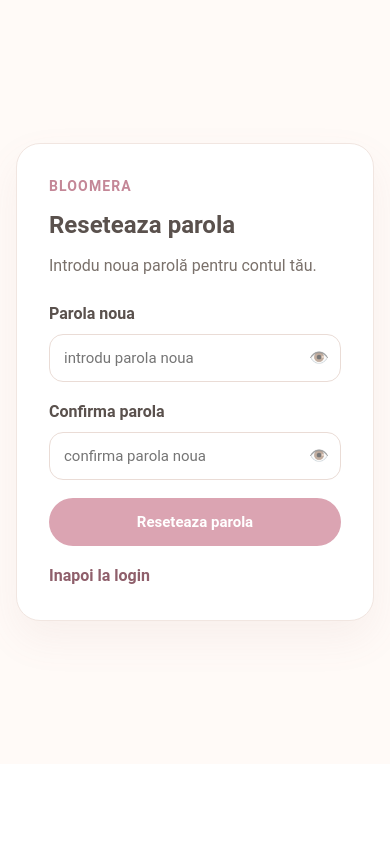
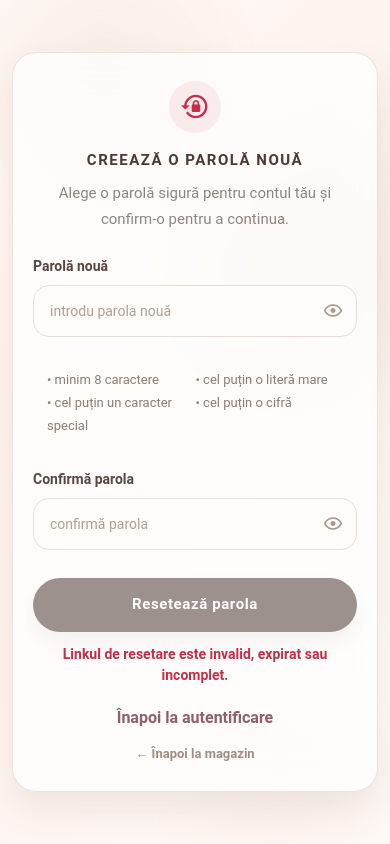
Before and after one commit to anarotaru20/flower-shop, a Vue app in the folder client/: page /reset-password in a window 390 px wide. Built offline with nearby package versions, Linux system fonts and the light colour scheme; no server answers; a web font is replaced by a local one.

Commit message:
reset pass: design and validation on fields

```diff
--- a/client/src/views/ResetPasswordView.vue
+++ b/client/src/views/ResetPasswordView.vue
@@ -1,43 +1,75 @@
 <template>
   <section class="auth-page">
+    <div class="auth-background">
+      <span class="blob blob-1"></span>
+      <span class="blob blob-2"></span>
+      <span class="blob blob-3"></span>
+    </div>
+
+    <div class="auth-card-wrap">
       <div class="auth-card">
-      <p class="auth-badge">Bloomera</p>
-      <h1>Reseteaza parola</h1>
-      <p class="auth-subtitle">Introdu noua parolă pentru contul tău.</p>
+        <template v-if="!resetCompleted">
+          <div class="icon-top">
+            <v-icon size="28">mdi-lock-reset</v-icon>
+          </div>
+
+          <p class="auth-badge">Creează o parolă nouă</p>
+          <p class="auth-subtitle">
+            Alege o parolă sigură pentru contul tău și confirm-o pentru a continua.
+          </p>
 
           <form class="auth-form" @submit.prevent="handleSubmit">
             <div class="form-group">
-          <label for="password">Parola noua</label>
+              <label for="password">Parolă nouă</label>
               <div class="input-wrapper">
                 <input
                   id="password"
                   :type="showPassword ? 'text' : 'password'"
-              placeholder="introdu parola noua"
+                  placeholder="introdu parola nouă"
                   v-model="form.password"
                 />
-            <span class="eye" @click="showPassword = !showPassword">
-              {{ showPassword ? '🙈' : '👁️' }}
-            </span>
+                <button type="button" class="eye" @click="showPassword = !showPassword">
+                  <v-icon size="20">
+                    {{ showPassword ? 'mdi-eye-off-outline' : 'mdi-eye-outline' }}
+                  </v-icon>
+                </button>
               </div>
             </div>
 
+            <div class="password-rules">
+              <p :class="{ valid: validations.length }">• minim 8 caractere</p>
+              <p :class="{ valid: validations.uppercase }">• cel puțin o literă mare</p>
+              <p :class="{ valid: validations.special }">• cel puțin un caracter special</p>
+              <p :class="{ valid: validations.number }">• cel puțin o cifră</p>
+            </div>
+
             <div class="form-group">
-          <label for="confirm_password">Confirma parola</label>
+              <label for="confirm_password">Confirmă parola</label>
               <div class="input-wrapper">
                 <input
                   id="confirm_password"
                   :type="showConfirmPassword ? 'text' : 'password'"
-              placeholder="confirma parola noua"
+                  placeholder="confirmă parola"
                   v-model="form.confirm_password"
                 />
-            <span class="eye" @click="showConfirmPassword = !showConfirmPassword">
-              {{ showConfirmPassword ? '🙈' : '👁️' }}
-            </span>
+                <button
+                  type="button"
+                  class="eye"
+                  @click="showConfirmPassword = !showConfirmPassword"
+                >
+                  <v-icon size="20">
+                    {{ showConfirmPassword ? 'mdi-eye-off-outline' : 'mdi-eye-outline' }}
+                  </v-icon>
+                </button>
               </div>
             </div>
 
-        <button type="submit" class="auth-button">
-          {{ auth.loading ? 'Se proceseaza...' : 'Reseteaza parola' }}
+            <p v-if="form.confirm_password && !passwordsMatch" class="error inline-error">
+              Parolele nu coincid.
+            </p>
+
+            <button type="submit" class="auth-button" :disabled="!canSubmit">
+              {{ auth.loading ? 'Se procesează...' : 'Resetează parola' }}
             </button>
           </form>
 
@@ -45,51 +77,123 @@
           <p v-if="auth.successMessage" class="success">{{ auth.successMessage }}</p>
 
           <div class="auth-links">
-        <RouterLink to="/login">Inapoi la login</RouterLink>
+            <RouterLink to="/login">Înapoi la autentificare</RouterLink>
+            <RouterLink to="/" class="back-home">← Înapoi la magazin</RouterLink>
+          </div>
+        </template>
+
+        <template v-else>
+          <div class="success-state">
+            <div class="success-icon">
+              <v-icon size="34">mdi-check</v-icon>
+            </div>
+
+            <p class="auth-badge">Bloomera</p>
+            <h2>Parola a fost actualizată</h2>
+            <p class="auth-subtitle success-subtitle">
+              Totul este pregătit. Te redirecționăm către autentificare.
+            </p>
+
+            <RouterLink to="/login" class="auth-button success-button-link">
+              Mergi la autentificare
+            </RouterLink>
+          </div>
+        </template>
       </div>
     </div>
   </section>
 </template>
 
 <script setup>
-import { ref, onMounted } from 'vue'
-import { useRouter } from 'vue-router'
+import { computed, onMounted, ref } from 'vue'
+import { useRouter, useRoute } from 'vue-router'
 import { useAuthStore } from '@/stores/auth'
 import { supabase } from '@/lib/supabase'
 
 const router = useRouter()
+const route = useRoute()
 const auth = useAuthStore()
 
 const showPassword = ref(false)
 const showConfirmPassword = ref(false)
-
 const accessToken = ref('')
 const refreshToken = ref('')
+const resetCompleted = ref(false)
 
 const form = ref({
   password: '',
   confirm_password: '',
 })
 
+const validations = computed(() => ({
+  length: form.value.password.length >= 8,
+  uppercase: /[A-ZĂÂÎȘȚ]/.test(form.value.password),
+  lowercase: /[a-zăâîșț]/.test(form.value.password),
+  number: /\d/.test(form.value.password),
+  special: /[^A-Za-zĂÂÎȘȚăâîșț0-9]/.test(form.value.password),
+}))
+
+const passwordsMatch = computed(() => {
+  return form.value.password === form.value.confirm_password
+})
+
+const isPasswordValid = computed(() => {
+  return (
+    validations.value.length &&
+    validations.value.uppercase &&
+    validations.value.lowercase &&
+    validations.value.number &&
+    validations.value.special
+  )
+})
+
+const hasValidSessionTokens = computed(() => {
+  return Boolean(accessToken.value && refreshToken.value)
+})
+
+const canSubmit = computed(() => {
+  return Boolean(
+    form.value.password &&
+      form.value.confirm_password &&
+      isPasswordValid.value &&
+      passwordsMatch.value &&
+      hasValidSessionTokens.value &&
+      !auth.loading
+  )
+})
+
 onMounted(async () => {
+  auth.clearMessages()
+
   const hash = window.location.hash.startsWith('#')
     ? window.location.hash.slice(1)
     : window.location.hash
 
-  const params = new URLSearchParams(hash)
+  const hashParams = new URLSearchParams(hash)
 
-  accessToken.value = params.get('access_token') || ''
-  refreshToken.value = params.get('refresh_token') || ''
+  accessToken.value =
+    hashParams.get('access_token') ||
+    route.query.access_token ||
+    route.query.token ||
+    ''
 
-  if (accessToken.value && refreshToken.value) {
+  refreshToken.value =
+    hashParams.get('refresh_token') ||
+    route.query.refresh_token ||
+    ''
+
+  if (!accessToken.value || !refreshToken.value) {
+    auth.error = 'Linkul de resetare este invalid, expirat sau incomplet.'
+    return
+  }
+
   const { error } = await supabase.auth.setSession({
     access_token: accessToken.value,
     refresh_token: refreshToken.value,
   })
 
   if (error) {
-      auth.error = error.message || 'Nu s-a putut initializa sesiunea de resetare.'
-    }
+    auth.error = 'Nu am putut inițializa sesiunea de resetare. Te rugăm să soliciți un nou email.'
   }
 })
 
@@ -97,17 +201,42 @@ async function handleSubmit() {
   auth.clearMessages()
 
   if (!form.value.password || !form.value.confirm_password) {
-    auth.error = 'Completeaza ambele campuri.'
+    auth.error = 'Completează ambele câmpuri.'
     return
   }
 
-  if (form.value.password !== form.value.confirm_password) {
+  if (!validations.value.length) {
+    auth.error = 'Parola trebuie să aibă cel puțin 8 caractere.'
+    return
+  }
+
+  if (!validations.value.uppercase) {
+    auth.error = 'Parola trebuie să conțină cel puțin o literă mare.'
+    return
+  }
+
+  if (!validations.value.lowercase) {
+    auth.error = 'Parola trebuie să conțină cel puțin o literă mică.'
+    return
+  }
+
+  if (!validations.value.number) {
+    auth.error = 'Parola trebuie să conțină cel puțin o cifră.'
+    return
+  }
+
+  if (!validations.value.special) {
+    auth.error = 'Parola trebuie să conțină cel puțin un caracter special.'
+    return
+  }
+
+  if (!passwordsMatch.value) {
     auth.error = 'Parolele nu coincid.'
     return
   }
 
-  if (!accessToken.value || !refreshToken.value) {
-    auth.error = 'Linkul de resetare este invalid sau incomplet.'
+  if (!hasValidSessionTokens.value) {
+    auth.error = 'Linkul de resetare este invalid sau expirat.'
     return
   }
 
@@ -117,11 +246,12 @@ async function handleSubmit() {
     })
 
     if (error) {
-      auth.error = error.message || 'Nu s-a putut reseta parola.'
+      auth.error = mapResetError(error.message)
       return
     }
 
-    auth.successMessage = 'Parola a fost resetata cu succes.'
+    auth.successMessage = 'Parola a fost resetată cu succes.'
+    resetCompleted.value = true
 
     form.value = {
       password: '',
@@ -130,81 +260,181 @@ async function handleSubmit() {
 
     setTimeout(() => {
       router.push('/login')
-    }, 1500)
+    }, 1800)
   } catch (e) {
-    auth.error = 'Nu s-a putut reseta parola.'
+    auth.error = 'Nu am putut reseta parola. Te rugăm să încerci din nou.'
   }
+}
+
+function mapResetError(message) {
+  const text = String(message || '').toLowerCase()
+
+  if (text.includes('same password')) {
+    return 'Noua parolă trebuie să fie diferită de parola actuală.'
+  }
+
+  if (text.includes('session') || text.includes('token') || text.includes('expired')) {
+    return 'Linkul de resetare este invalid sau a expirat. Solicită un nou email.'
+  }
+
+  if (text.includes('network') || text.includes('fetch')) {
+    return 'A apărut o problemă de conexiune. Verifică internetul și încearcă din nou.'
+  }
+
+  return 'Nu am putut reseta parola. Te rugăm să încerci din nou.'
 }
 </script>
 
 <style scoped>
 .auth-page {
-  min-height: calc(100vh - 80px);
+  position: relative;
+  min-height: 100vh;
   display: flex;
   align-items: center;
   justify-content: center;
-  padding: 32px 16px;
-  background: #fffaf7;
+  padding: 40px 20px;
+  background: linear-gradient(135deg, #fffaf7 0%, #fdf3ee 40%, #fffaf7 100%);
+  overflow: hidden;
+}
+
+.auth-background {
+  position: absolute;
+  inset: 0;
+  pointer-events: none;
+}
+
+.blob {
+  position: absolute;
+  border-radius: 50%;
+  filter: blur(10px);
+  opacity: 0.45;
+  animation: floatBlob 10s ease-in-out infinite;
+}
+
+.blob-1 {
+  width: 320px;
+  height: 320px;
+  top: -70px;
+  left: -70px;
+  background: radial-gradient(circle, rgba(210, 180, 160, 0.35), transparent 70%);
+}
+
+.blob-2 {
+  width: 360px;
+  height: 360px;
+  right: -100px;
+  top: 100px;
+  background: radial-gradient(circle, rgba(184, 150, 132, 0.22), transparent 70%);
+  animation-delay: 1.5s;
+}
+
+.blob-3 {
+  width: 280px;
+  height: 280px;
+  bottom: -80px;
+  left: 35%;
+  background: radial-gradient(circle, rgba(229, 201, 187, 0.28), transparent 70%);
+  animation-delay: 3s;
+}
+
+.auth-card-wrap {
+  position: relative;
+  z-index: 1;
+  width: 100%;
+  display: flex;
+  justify-content: center;
 }
 
 .auth-card {
   width: 100%;
-  max-width: 460px;
-  background: #ffffff;
-  border: 1px solid #f1e6e1;
-  border-radius: 24px;
-  padding: 32px;
-  box-shadow: 0 18px 40px rgba(160, 120, 120, 0.08);
+  max-width: 640px;
+  padding: 42px 48px;
+  border-radius: 28px;
+  background: rgba(255, 255, 255, 0.72);
+  border: 1px solid rgba(236, 224, 217, 0.95);
+  box-shadow: 0 30px 60px rgba(111, 83, 67, 0.12);
+  backdrop-filter: blur(16px);
+  text-align: center;
+}
+
+.icon-top {
+  width: 52px;
+  height: 52px;
+  margin: 0 auto 16px;
+  border-radius: 50%;
+  background: rgba(199, 44, 72, 0.08);
+  color: #c72c48;
+  display: flex;
+  align-items: center;
+  justify-content: center;
 }
 
 .auth-badge {
   margin: 0 0 10px;
-  color: #c48797;
+  color: #4c3a32;
+  font-size: 15px;
   font-weight: 700;
-  font-size: 14px;
   text-transform: uppercase;
-  letter-spacing: 0.08em;
+  letter-spacing: 0.1em;
 }
 
-.auth-card h1 {
-  margin: 0 0 10px;
-  color: #5a514d;
+.auth-card h1,
+.auth-card h2 {
+  margin: 0 0 12px;
+  color: #4c3a32;
+  font-size: 40px;
+  line-height: 1.14;
 }
 
 .auth-subtitle {
-  margin: 0 0 24px;
-  color: #7a716b;
-  line-height: 1.6;
+  margin: 0 auto 28px;
+  max-width: 460px;
+  color: #7a6e67;
+  line-height: 1.7;
+  font-size: 15px;
+  opacity: 0.84;
 }
 
 .auth-form {
   display: flex;
   flex-direction: column;
-  gap: 18px;
+  gap: 22px;
 }
 
 .form-group {
   display: flex;
   flex-direction: column;
   gap: 8px;
+  text-align: left;
 }
 
 .form-group label {
+  font-size: 14px;
   font-weight: 600;
-  color: #5a514d;
+  color: #574741;
 }
 
 .form-group input {
-  height: 48px;
-  border: 1px solid #eadcd6;
-  border-radius: 14px;
-  padding: 0 14px;
+  width: 100%;
+  height: 56px;
+  padding: 0 16px;
+  border-radius: 16px;
+  border: 1px solid #e8dcd5;
+  background: rgba(255, 252, 250, 0.95);
+  color: #4f3d34;
   font-size: 15px;
   outline: none;
+  transition: all 0.25s ease;
+}
+
+.form-group input::placeholder {
+  color: #b09f95;
 }
 
 .form-group input:focus {
-  border-color: #dba4b2;
+  border-color: #b2856d;
+  box-shadow: 0 0 0 4px rgba(178, 133, 109, 0.12);
+  transform: translateY(-1px);
 }
 
 .input-wrapper {
@@ -212,57 +442,212 @@ async function handleSubmit() {
 }
 
 .input-wrapper input {
-  width: 100%;
-  padding-right: 40px;
+  padding-right: 52px;
 }
 
 .eye {
   position: absolute;
-  right: 12px;
+  right: 14px;
   top: 50%;
   transform: translateY(-50%);
   cursor: pointer;
-  font-size: 16px;
-  opacity: 0.7;
+  opacity: 0.75;
+  transition: all 0.2s ease;
+  border: none;
+  background: transparent;
+  display: flex;
+  align-items: center;
+  justify-content: center;
+  color: #8f7a70;
+  padding: 0;
 }
 
 .eye:hover {
   opacity: 1;
+  transform: translateY(-50%) scale(1.05);
+  color: #4c3a32;
 }
 
-.auth-button {
-  height: 48px;
+.password-rules {
+  text-align: left;
+  display: grid;
+  grid-template-columns: 2fr 2fr;
+  gap: 1px;
+  padding: 3px 20px ;
+}
+
+.password-rules p {
+  margin: 0;
+  font-size: 13px;
+  color: #8e7b72;
+  line-height: 1.7;
+}
+
+.password-rules p.valid {
+  color: #4caf50;
+  font-weight: 600;
+}
+
+.auth-button,
+.success-button-link {
+  display: inline-flex;
+  align-items: center;
+  justify-content: center;
+  width: 100%;
+  height: 56px;
   border: none;
-  border-radius: 999px;
-  background: #dba4b2;
-  color: white;
+  border-radius: 50px;
+  margin-top: 10px;
+  background: #4c3a32;
+  color: #fff;
   font-size: 15px;
   font-weight: 700;
+  letter-spacing: 0.04em;
   cursor: pointer;
+  box-shadow: 0 16px 30px rgba(106, 74, 60, 0.22);
+  transition: all 0.25s ease;
+  text-decoration: none;
+}
+
+.auth-button:hover,
+.success-button-link:hover {
+  transform: translateY(-2px);
+  box-shadow: 0 20px 34px rgba(106, 74, 60, 0.28);
+}
+
+.auth-button:disabled {
+  opacity: 0.55;
+  cursor: not-allowed;
+  transform: none;
+  box-shadow: 0 10px 20px rgba(106, 74, 60, 0.12);
 }
 
 .auth-links {
-  margin-top: 18px;
+  margin-top: 24px;
   display: flex;
   flex-direction: column;
-  gap: 10px;
+  align-items: center;
+  gap: 16px;
 }
 
 .auth-links a {
   color: #8f5f6b;
   text-decoration: none;
   font-weight: 600;
+  transition: all 0.2s ease;
+}
+
+.auth-links a:hover {
+  color: #c72c48;
+  transform: translateX(3px);
+}
+
+.back-home {
+  font-size: 13px;
+  color: #a08c83 !important;
+}
+
+.back-home:hover {
+  color: #c72c48 !important;
+  transform: translateX(-2px) !important;
 }
 
 .error {
-  color: #d9534f;
-  margin-top: 10px;
+  color: #c72c48;
+  font-weight: 600;
+  margin-top: 12px;
   font-size: 14px;
+}
+
+.inline-error {
+  margin-top: -8px;
+  text-align: left;
 }
 
 .success {
   color: #4caf50;
-  margin-top: 10px;
+  font-weight: 600;
+  margin-top: 12px;
   font-size: 14px;
 }
+
+.success-state {
+  display: flex;
+  flex-direction: column;
+  align-items: center;
+}
+
+.success-icon {
+  width: 72px;
+  height: 72px;
+  margin-bottom: 18px;
+  border-radius: 999px;
+  display: flex;
+  align-items: center;
+  justify-content: center;
+  background: rgba(76, 175, 80, 0.12);
+  color: #4caf50;
+}
+
+.success-subtitle {
+  margin-bottom: 24px;
+}
+
+@keyframes floatBlob {
+  0%,
+  100% {
+    transform: translateY(0) translateX(0);
+  }
+  50% {
+    transform: translateY(-16px) translateX(10px);
+  }
+}
+
+@media (max-width: 720px) {
+  .auth-page {
+    padding: 20px 12px;
+    min-height: 100dvh;
+  }
+
+  .auth-card {
+    max-width: 100%;
+    padding: 28px 20px;
+    border-radius: 24px;
+    box-shadow: 0 18px 36px rgba(111, 83, 67, 0.1);
+  }
+
+  .auth-card h1,
+  .auth-card h2 {
+    font-size: 30px;
+  }
+
+  .auth-subtitle {
+    max-width: 100%;
+    margin-bottom: 24px;
+  }
+
+  .auth-form {
+    gap: 20px;
+  }
+
+  .form-group input {
+    height: 52px;
+    font-size: 14px;
+  }
+
+  .auth-button,
+  .success-button-link {
+    height: 54px;
+    margin-top: 8px;
+  }
+
+  .auth-links {
+    gap: 14px;
+    margin-top: 20px;
+  }
+
+  .password-rules {
+    padding: 12px 14px;
+  }
+}
 </style>
```
Lines whose indentation alone changed are shown as unchanged.
